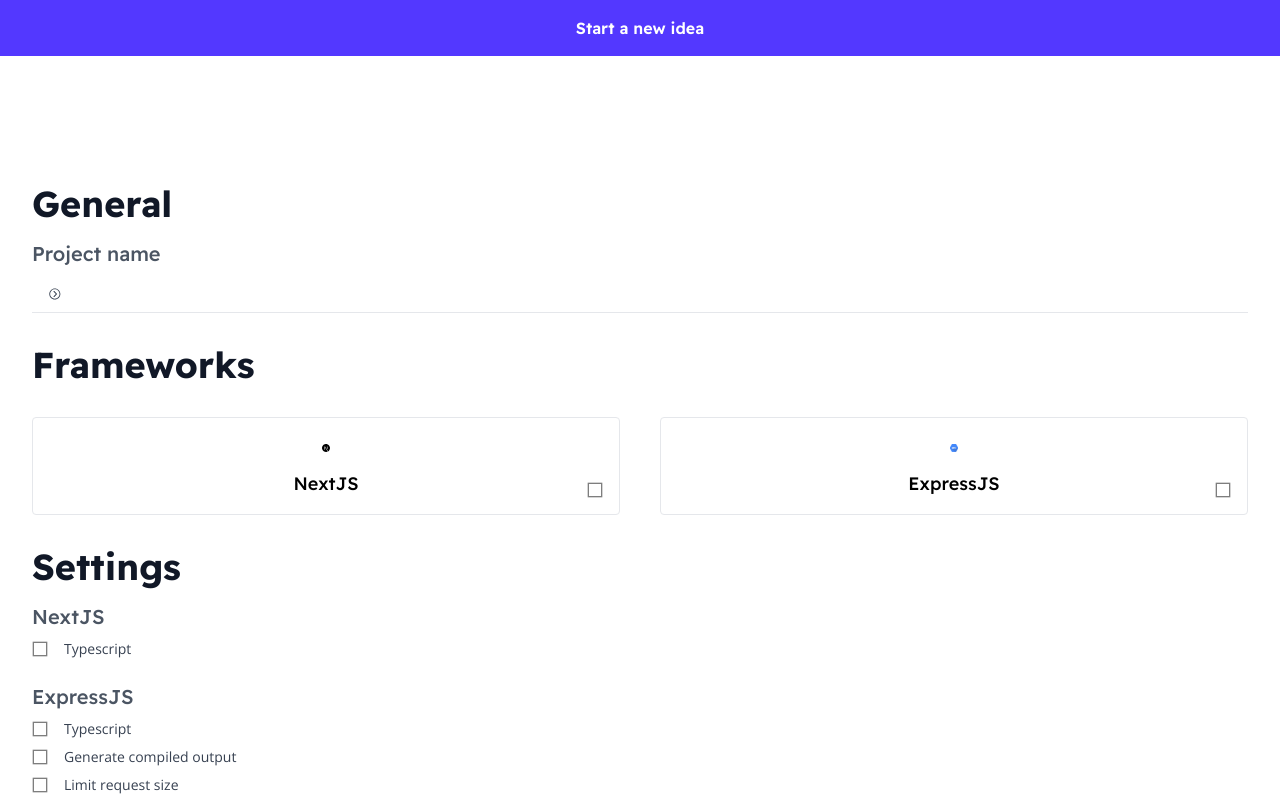
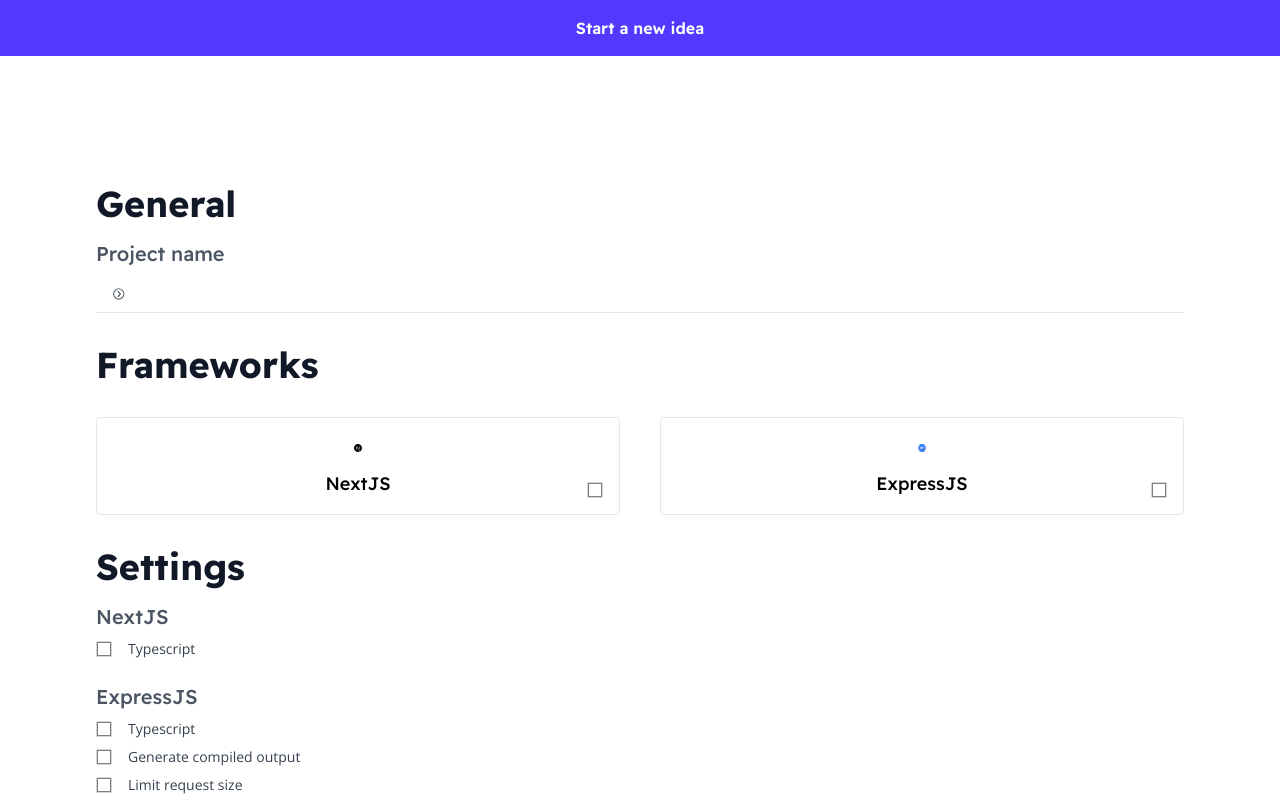
Before and after one commit to estebangarcia21/genesis, a Next.js app in the folder website/: page /dashboard/create-project in a window 1280 px wide. Shown: the top 800 px of the page. Built offline with nearby package versions, Linux system fonts and the light colour scheme.

Commit message:
Added max width prop to ContentContainer

```diff
--- a/website/components/misc/ContentContainer.tsx
+++ b/website/components/misc/ContentContainer.tsx
@@ -1,9 +1,12 @@
 import { CSSProperties } from 'react';
 import { Children } from 'utils/componentTypes';
+
+const DEFAULT_MAX_WIDTH = 1152;
 
 export interface ContentContainerProps extends Children {
   tag?: keyof JSX.IntrinsicElements;
   className?: string;
+  maxWidth?: number;
   style?: CSSProperties;
 }
 
@@ -11,9 +14,17 @@
   children,
   className,
   style,
+  maxWidth,
   tag: Tag = 'div'
 }: ContentContainerProps) {
-  const display = <Tag className="mx-auto max-w-7xl px-8">{children}</Tag>;
+  const display = (
+    <Tag
+      className="mx-auto px-8"
+      style={{ maxWidth: maxWidth ? maxWidth : DEFAULT_MAX_WIDTH }}
+    >
+      {children}
+    </Tag>
+  );
 
   return className || style ? (
     <div className={className} style={style}>
```
